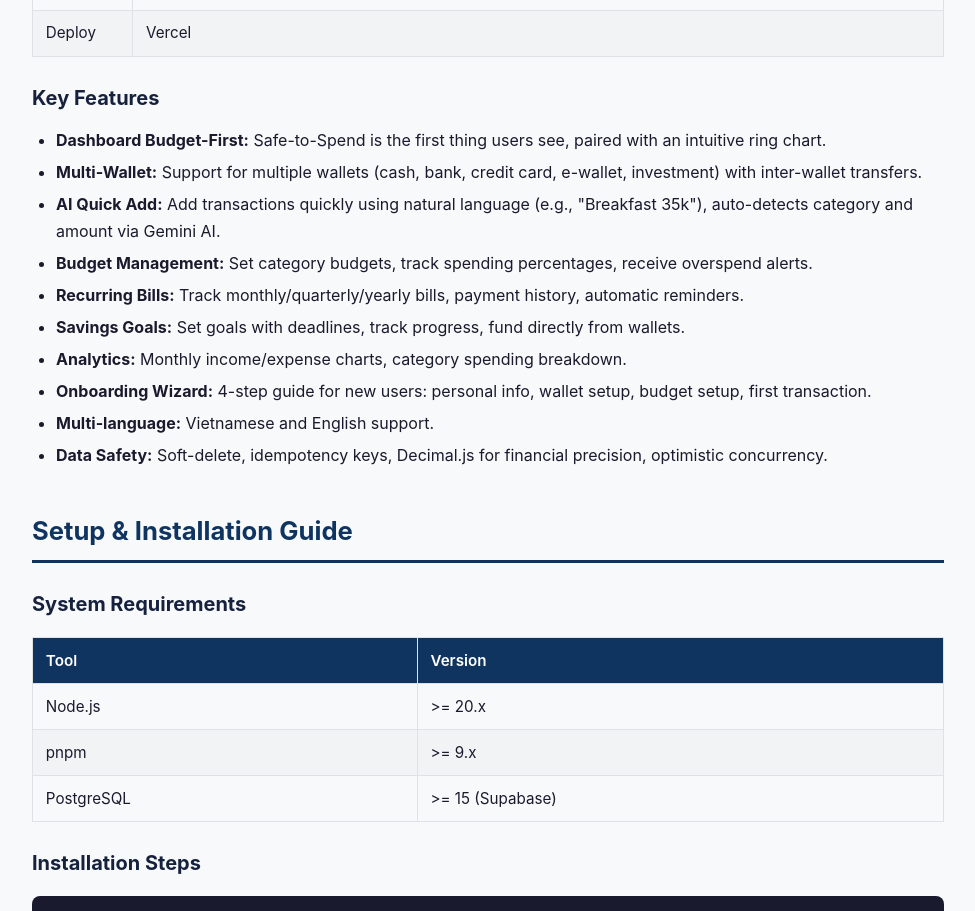
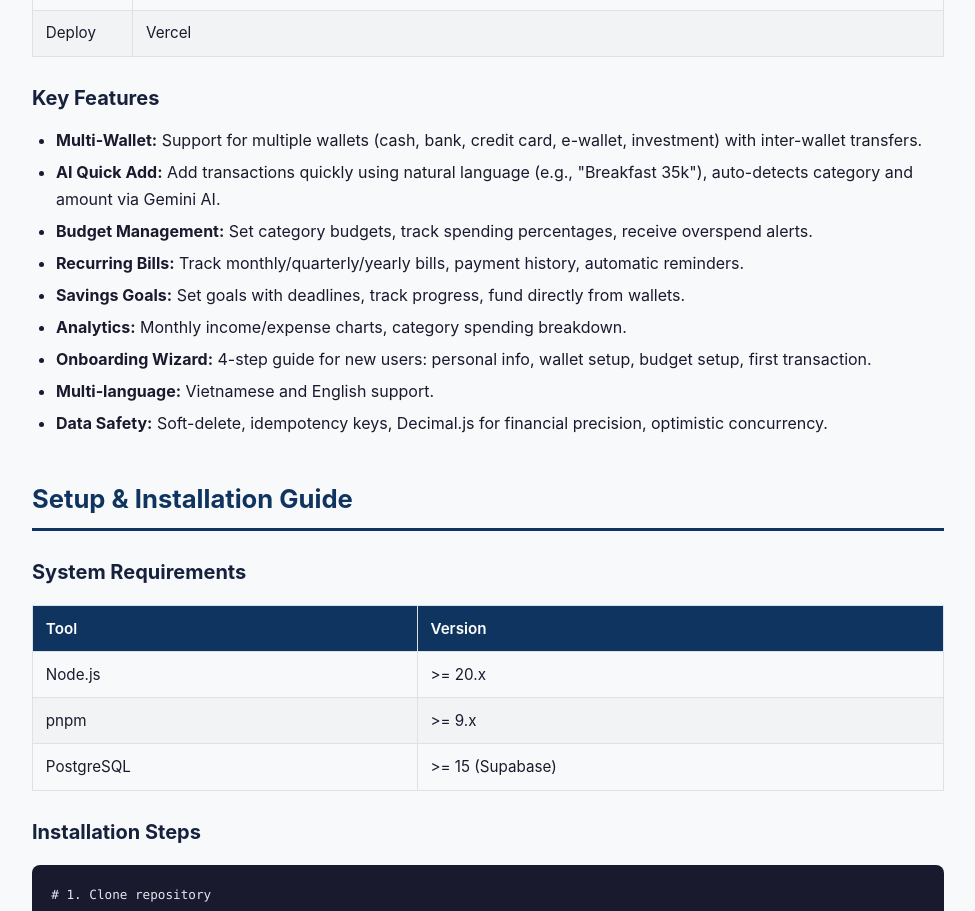
Before and after one commit to kiet00394-collab/Final-Report, a Next.js app: page / in a window 1280 px wide. Shown: the part 1600-2511 px from the top of the page, without its empty margins (152-1127 px from the left). Built offline with nearby package versions, Linux system fonts and the light colour scheme.

Commit message:
chore: remove Dashboard Budget-First line from Key Features

```diff
--- a/pages/index.js
+++ b/pages/index.js
@@ -69,7 +69,7 @@ export default function Home() {
 
         <h3>Key Features</h3>
         <ul>
-          <li><strong>Dashboard Budget-First:</strong> Safe-to-Spend is the first thing users see, paired with an intuitive ring chart.</li>
+
           <li><strong>Multi-Wallet:</strong> Support for multiple wallets (cash, bank, credit card, e-wallet, investment) with inter-wallet transfers.</li>
           <li><strong>AI Quick Add:</strong> Add transactions quickly using natural language (e.g., "Breakfast 35k"), auto-detects category and amount via Gemini AI.</li>
           <li><strong>Budget Management:</strong> Set category budgets, track spending percentages, receive overspend alerts.</li>
```
